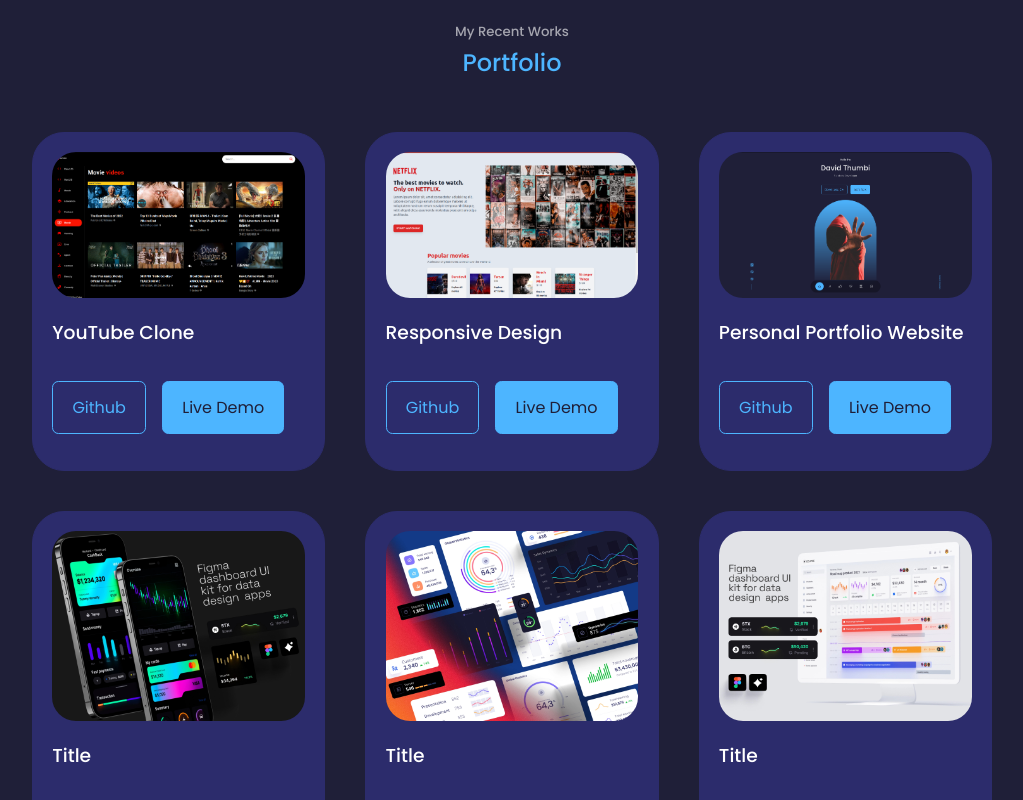
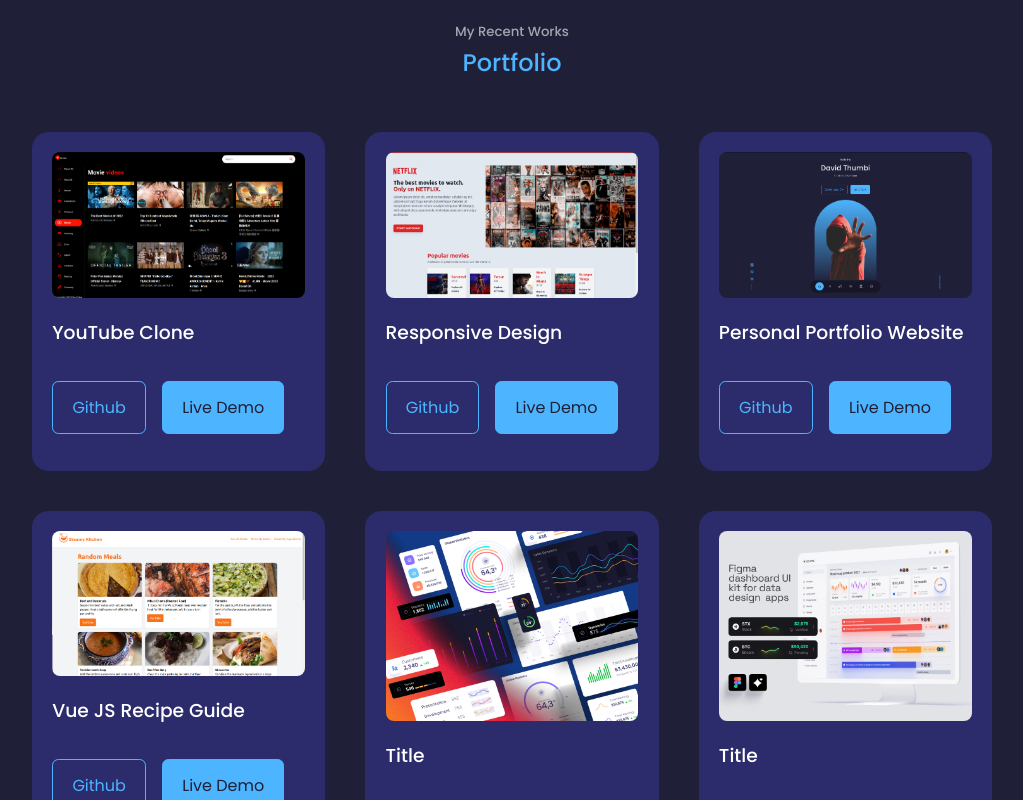
Before and after one commit to davidthumbi/portfolio-website, a React (Create React App) app: page / in a window 1280 px wide. Shown: the part 3040-3840 px from the top of the page, without its empty margins (128-1151 px from the left). Built offline with nearby package versions, Linux system fonts and the light colour scheme.

Commit message:
added portfolio

```diff
--- a/src/components/portfolio/Portfolio.jsx
+++ b/src/components/portfolio/Portfolio.jsx
@@ -3,7 +3,7 @@ import "./portfolio.css";
 import IMG1 from "../../assets/portfolio1.png";
 import IMG2 from "../../assets/portfolio2.png";
 import IMG3 from "../../assets/portfolio3.png";
-import IMG4 from "../../assets/portfolio4.jpg";
+import IMG4 from "../../assets/portfolio4.png";
 import IMG5 from "../../assets/portfolio5.jpg";
 import IMG6 from "../../assets/portfolio6.jpg";
 
@@ -34,9 +34,9 @@ const data = [
   {
     id: 4,
     image: IMG4,
-    title: "Title",
-    github: "https://github.com",
-    demo: "demo",
+    title: "Vue JS Recipe Guide",
+    github: "https://github.com/davidthumbi/vue-recipe-app",
+    demo: "https://devrecipe.vercel.app/",
   },
   {
     id: 5,
--- a/src/components/portfolio/portfolio.css
+++ b/src/components/portfolio/portfolio.css
@@ -7,7 +7,7 @@
 .portfolio_item {
     background: var(--color-bg-variant);
     padding: 1.2rem;
-    border-radius: 2rem;
+    border-radius: 1rem;
     border: 1px solid var(--color-bg-variant);
     transition: 0.5s ease;
 }
@@ -18,7 +18,7 @@
 }
 
 .portfolio_item-image {
-    border-radius: 1.5rem;
+    border-radius: .5rem;
     overflow: hidden;
 }
 
```
Also changed, not shown: src/assets/portfolio4.jpg (deleted), src/assets/portfolio4.png (added).
